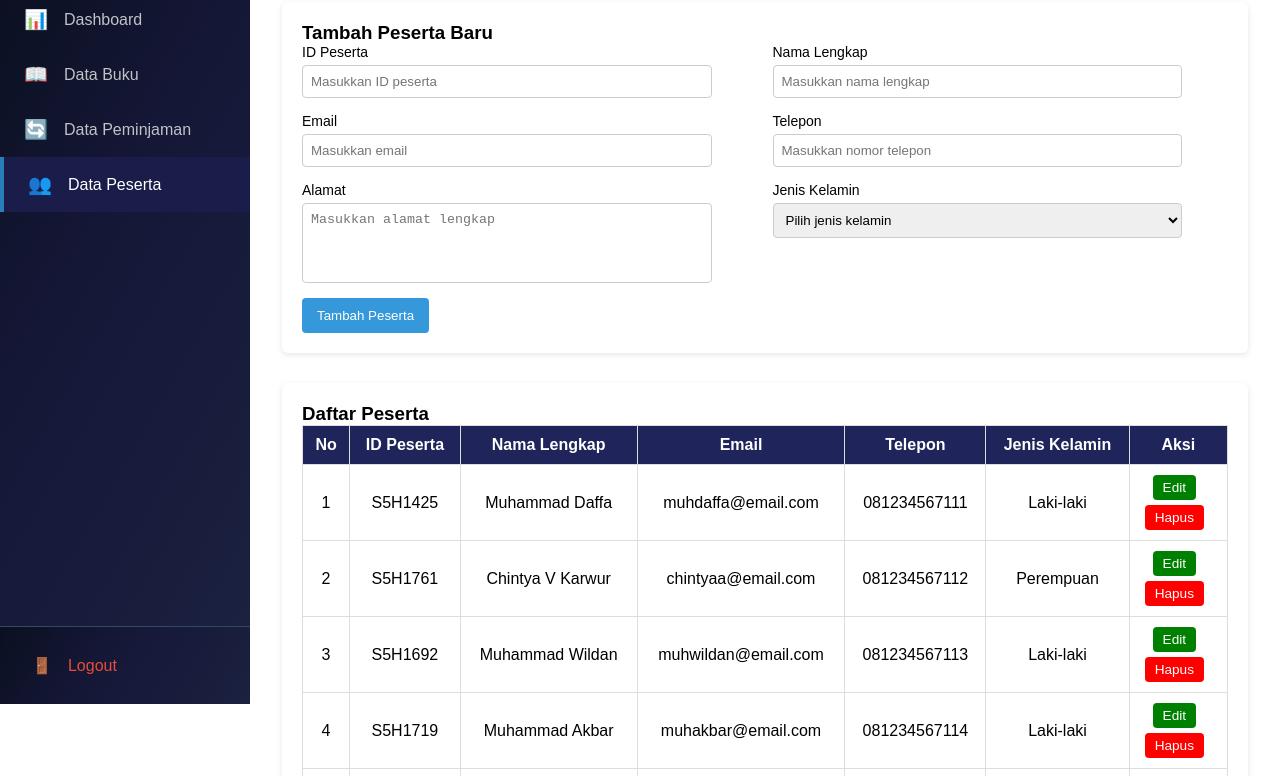
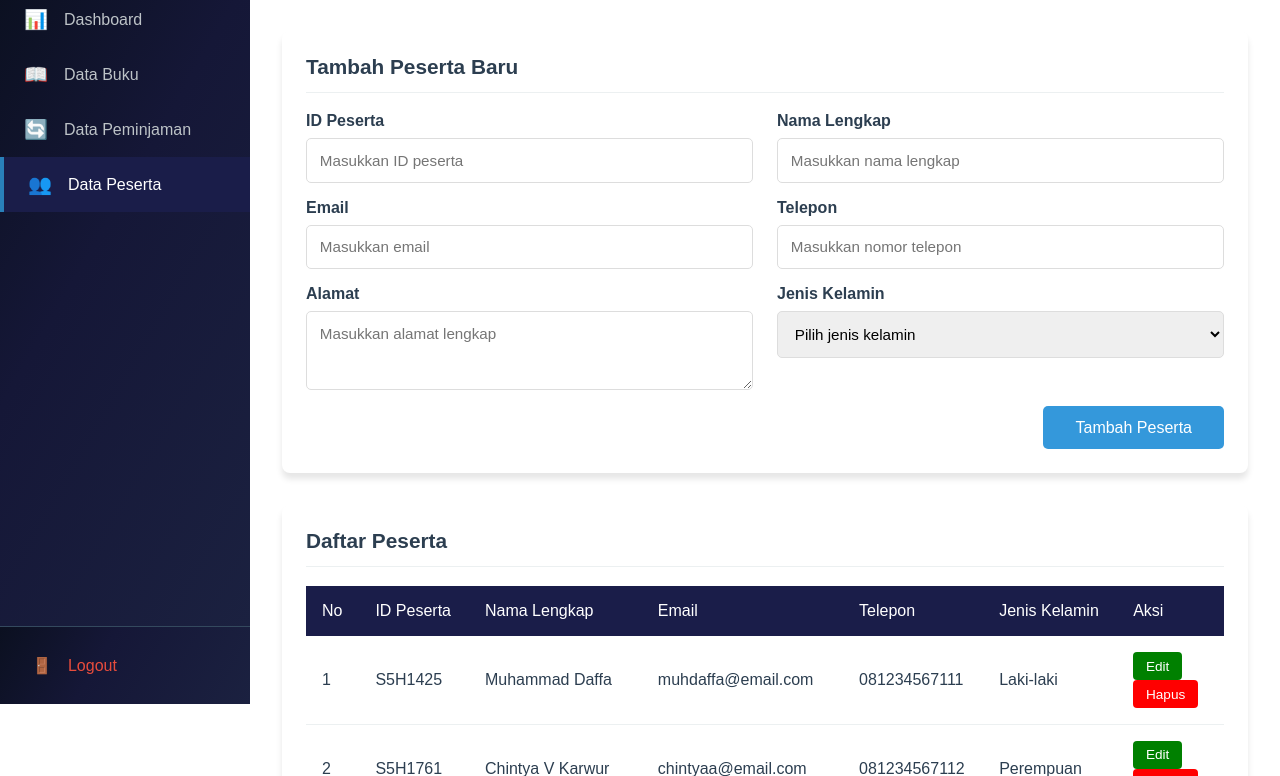
Before and after one commit to dwiiaryeahh/perpus-pwd, a plain HTML site: page admin/peserta.html in a window 1280 px wide. Shown: the part 96-872 px from the top of the page. Drawn offline with Linux system fonts and the light colour scheme.

Commit message:
revisi button dan page peserta

```diff
--- a/admin/peserta.html
+++ b/admin/peserta.html
@@ -1,105 +1,16 @@
-<!DOCTYPE>
+<!DOCTYPE html>
 <html lang="id">
 
 <head>
-    <title>Data Peserta Perpustakaan</title>
+    <meta charset="UTF-8">
+    <meta name="viewport" content="width=device-width, initial-scale=1.0">
+    <title>Data Peserta - Admin Perpustakaan</title>
     <link rel="stylesheet" href="../css/admin.css">
-    <style>
-        /* body {
-            background: #f4f6f9;
-            margin: 0;
-            padding: 20px;
-        } */
-
-        .subtitle {
-            color: #777;
-            margin-bottom: 20px;
-        }
-
-        .card {
-            background: #fff;
-            padding: 20px;
-            border-radius: 6px;
-            box-shadow: 0 2px 6px rgba(0, 0, 0, 0.1);
-            margin-bottom: 30px;
-        }
-
-        .form-grid {
-            display: grid;
-            grid-template-columns: 1fr 1fr;
-            gap: 15px;
-        }
-
-        label {
-            display: block;
-            margin-bottom: 5px;
-            font-size: 14px;
-        }
-
-        input,
-        textarea,
-        select {
-            width: 90%;
-            padding: 8px;
-            border: 1px solid #ccc;
-            border-radius: 4px;
-        }
-
-        textarea {
-            resize: none;
-            height: 80px;
-        }
-
-        .btn {
-            margin-top: 15px;
-            padding: 10px 15px;
-            background: #3498db;
-            border: none;
-            color: #fff;
-            border-radius: 4px;
-            cursor: pointer;
-        }
-
-        table {
-            width: 100%;
-            border-collapse: collapse;
-        }
-
-        thead {
-            background: #1f245a;
-            color: #fff;
-        }
-
-        th,
-        td {
-            padding: 10px;
-            border: 1px solid #ddd;
-            text-align: center;
-        }
-
-        .btn-edit {
-            background: green;
-            color: #fff;
-            border: none;
-            padding: 5px 10px;
-            border-radius: 4px;
-            cursor: pointer;
-            margin-bottom: 5px;
-        }
-
-        .btn-delete {
-            background: red;
-            color: #fff;
-            border: none;
-            padding: 5px 10px;
-            border-radius: 4px;
-            cursor: pointer;
-        }
-    </style>
 </head>
 
 <body>
     <div class="admin-container">
+        <!-- Sidebar -->
         <aside class="sidebar">
             <div class="sidebar-header">
                 <h2>📚 Admin Panel</h2>
@@ -113,7 +24,7 @@
                     <span class="icon">📖</span>
                     <span>Data Buku</span>
                 </a>
-                <a href="peminjaman.html" class="menu-item ">
+                <a href="peminjaman.html" class="menu-item">
                     <span class="icon">🔄</span>
                     <span>Data Peminjaman</span>
                 </a>
@@ -129,48 +40,62 @@
                 </a>
             </div>
         </aside>
+
+        <!-- Main Content -->
         <main class="main-content">
-            <h2>Data Peserta</h2>
-            <div class="subtitle">Kelola data anggota perpustakaan</div>
-            <div class="card">
-                <h3>Tambah Peserta Baru</h3>
-                <form>
-                    <div class="form-grid">
-                        <div>
-                            <label>ID Peserta</label>
-                            <input type="text" placeholder="Masukkan ID peserta">
+            <header class="content-header">
+                <h1>Data Peserta</h1>
+                <p>Kelola data anggota perpustakaan</p>
+            </header>
+
+            <!-- Form Add Peserta -->
+            <div class="content-section">
+                <h2>Tambah Peserta Baru</h2>
+                <form class="form-horizontal">
+                    <div class="form-row">
+                        <div class="form-group">
+                            <label for="id-peserta">ID Peserta</label>
+                            <input type="text" id="id-peserta" placeholder="Masukkan ID peserta" required>
                         </div>
-                        <div>
-                            <label>Nama Lengkap</label>
-                            <input type="text" placeholder="Masukkan nama lengkap">
+                        <div class="form-group">
+                            <label for="nama-peserta-add">Nama Lengkap</label>
+                            <input type="text" id="nama-peserta-add" placeholder="Masukkan nama lengkap" required>
                         </div>
-                        <div>
-                            <label>Email</label>
-                            <input type="email" placeholder="Masukkan email">
+                    </div>
+                    <div class="form-row">
+                        <div class="form-group">
+                            <label for="email">Email</label>
+                            <input type="email" id="email" placeholder="Masukkan email" required>
                         </div>
-                        <div>
-                            <label>Telepon</label>
-                            <input type="text" placeholder="Masukkan nomor telepon">
+                        <div class="form-group">
+                            <label for="telepon">Telepon</label>
+                            <input type="tel" id="telepon" placeholder="Masukkan nomor telepon" required>
                         </div>
-                        <div>
-                            <label>Alamat</label>
-                            <textarea placeholder="Masukkan alamat lengkap"></textarea>
+                    </div>
+                    <div class="form-row">
+                        <div class="form-group">
+                            <label for="alamat">Alamat</label>
+                            <textarea id="alamat" rows="3" placeholder="Masukkan alamat lengkap" required></textarea>
                         </div>
-                        <div>
-                            <label>Jenis Kelamin</label>
-                            <select>
-                                <option>Pilih jenis kelamin</option>
-                                <option>Laki-laki</option>
-                                <option>Perempuan</option>
+                        <div class="form-group">
+                            <label for="jenis-kelamin">Jenis Kelamin</label>
+                            <select id="jenis-kelamin" required>
+                                <option value="">Pilih jenis kelamin</option>
+                                <option value="Laki-laki">Laki-laki</option>
+                                <option value="Perempuan">Perempuan</option>
                             </select>
                         </div>
                     </div>
-                    <button type="submit" class="btn">Tambah Peserta</button>
+                    <div class="btn-center">
+                        <button type="submit" class="btn-primary">Tambah Peserta</button>
+                    </div>
                 </form>
             </div>
-            <div class="card">
-                <h3>Daftar Peserta</h3>
-                <table>
+
+            <!-- List Peserta -->
+            <div class="content-section">
+                <h2>Daftar Peserta</h2>
+                <table class="data-table">
                     <thead>
                         <tr>
                             <th>No</th>
@@ -257,6 +182,7 @@
                         </tr>
                     </tbody>
                 </table>
+
             </div>
         </main>
     </div>
--- a/css/admin.css
+++ b/css/admin.css
@@ -221,6 +221,13 @@ body {
     border-color: #3498db;
 }
 
+.btn-center {
+    display: flex;
+    justify-content: end;
+    margin-top: 1.5frem;
+}
+
+
 .btn-primary {
     background-color: #3498db;
     color: white;
```
Also changed, not shown: admin/buku.html (+1 -1 lines), admin/peminjaman.html (+5 -3 lines).
